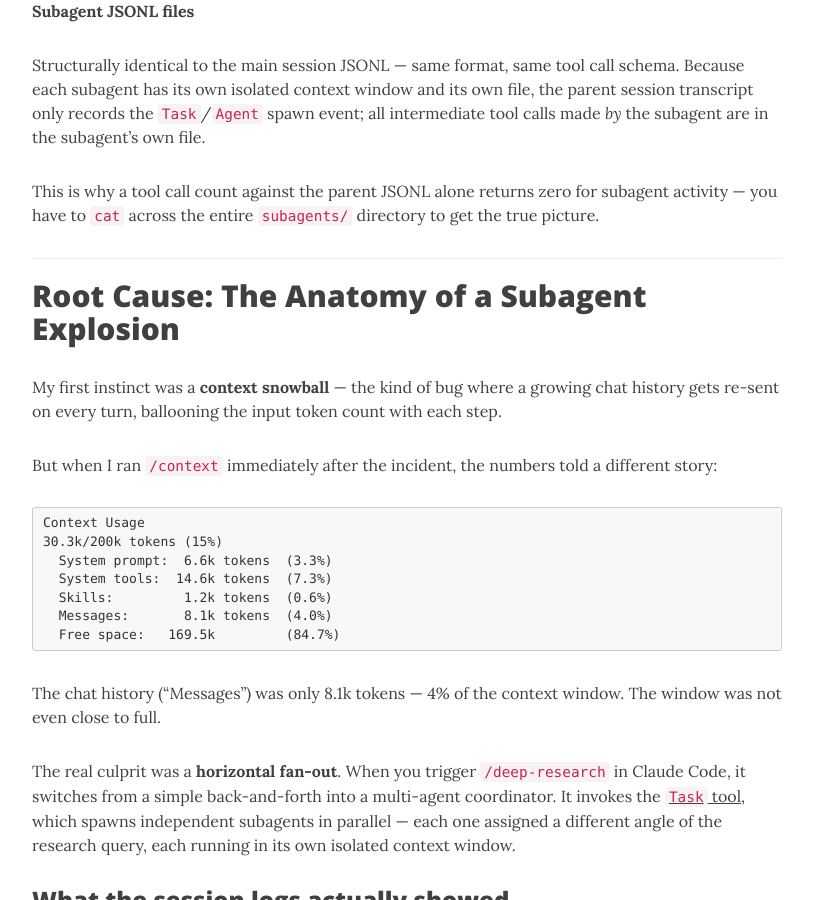
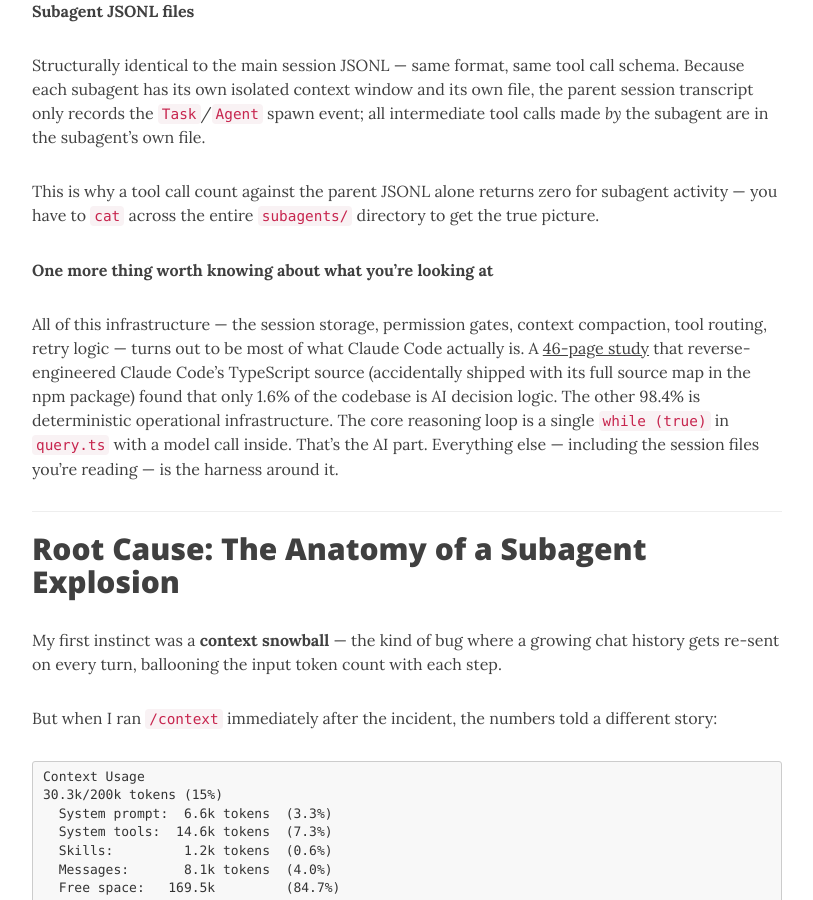
Before and after one commit to shahbazahmed1269/shahbazahmed1269.github.io, a Jekyll site: the page built from _posts/2026-06-16-claude-code-subagent-explosion.md, in a window 1280 px wide and 900 px high, scrolled down 2618 px. Shown: the whole window, without its empty margins (233-1046 px from the left). Built offline with Jekyll 4.4.1, drawn with Linux system fonts in a browser that asks for light colours; nearby versions of some CDN libraries; comment, search, counter and statistics services are not loaded.

Commit message:
Added a paragraph about claude code codebase.

```diff
--- a/_posts/2026-06-16-claude-code-subagent-explosion.md
+++ b/_posts/2026-06-16-claude-code-subagent-explosion.md
@@ -87,6 +87,10 @@
 Structurally identical to the main session JSONL — same format, same tool call schema. Because each subagent has its own isolated context window and its own file, the parent session transcript only records the `Task`/`Agent` spawn event; all intermediate tool calls made _by_ the subagent are in the subagent's own file.
 
 This is why a tool call count against the parent JSONL alone returns zero for subagent activity — you have to `cat` across the entire `subagents/` directory to get the true picture.
+
+**One more thing worth knowing about what you're looking at**
+
+All of this infrastructure — the session storage, permission gates, context compaction, tool routing, retry logic — turns out to be most of what Claude Code actually is. A [46-page study](https://arxiv.org/html/2604.14228v1) that reverse-engineered Claude Code's TypeScript source (accidentally shipped with its full source map in the npm package) found that only 1.6% of the codebase is AI decision logic. The other 98.4% is deterministic operational infrastructure. The core reasoning loop is a single `while (true)` in `query.ts` with a model call inside. That's the AI part. Everything else — including the session files you're reading — is the harness around it.
 
 ---
 
```
